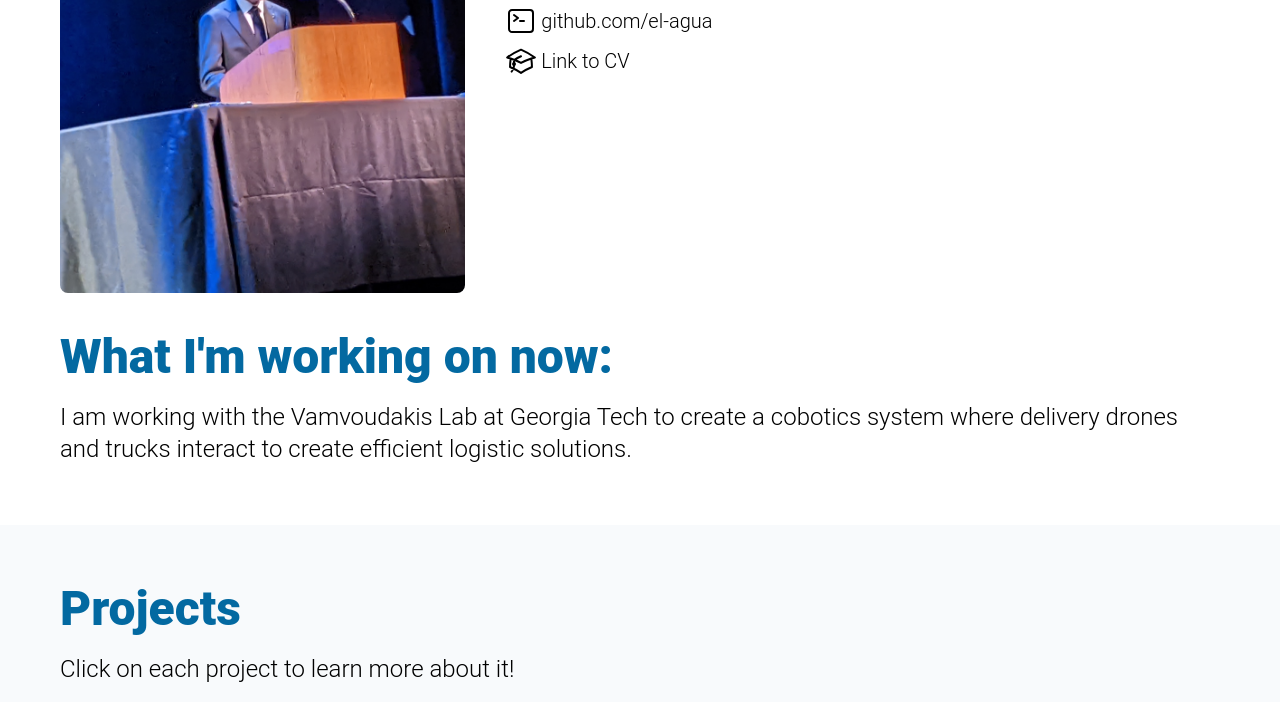
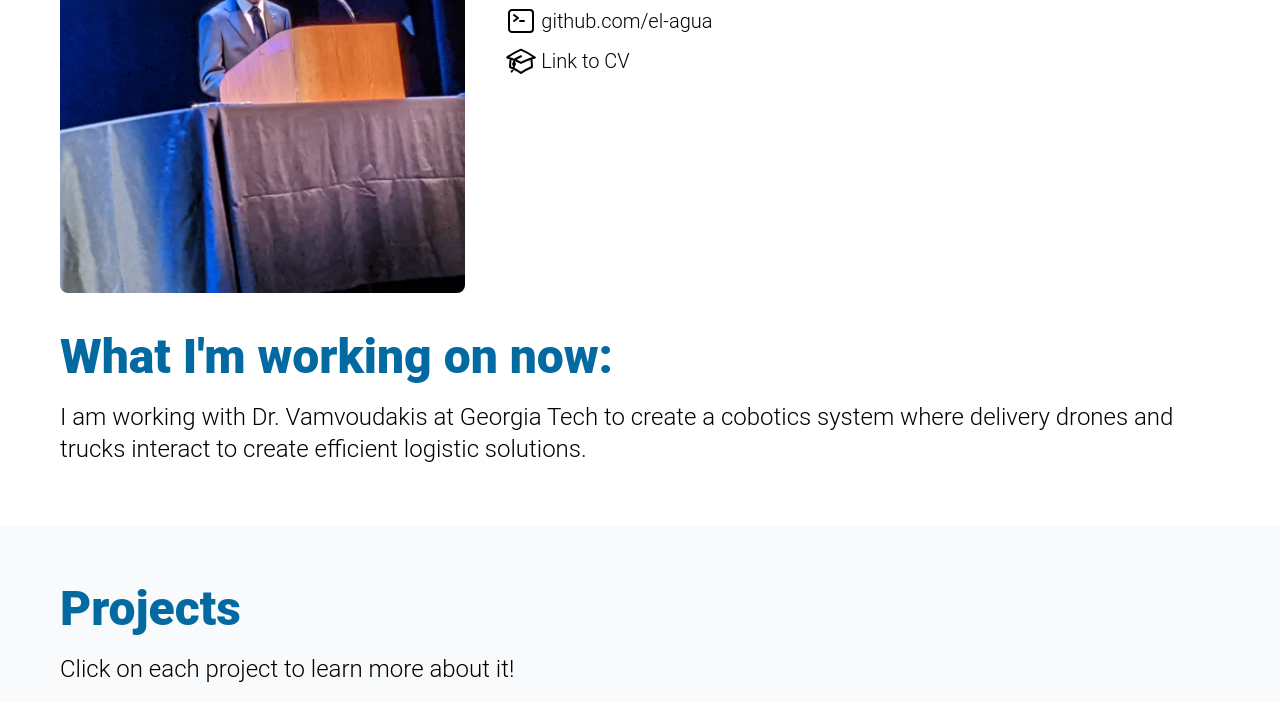
Before and after one commit to el-agua/dzaero, a Gatsby site: page / in a window 1280 px wide. Shown: the part 387-1089 px from the top of the page. Built offline with nearby package versions, Linux system fonts and the light colour scheme; Gatsby itself is replaced by a stand-in of ours.

Commit message:
fixed wording

```diff
--- a/src/pages/index.js
+++ b/src/pages/index.js
@@ -74,7 +74,7 @@ const IndexPage = () => {
       </div>
       </div>
       <h1 className="text-5xl text-sky-700 font-black m-5">What I'm working on now:</h1>
-      <div className="m-5 font-light text-2xl">I am working with the Vamvoudakis Lab at Georgia Tech to create a cobotics system where delivery drones and trucks interact to create efficient logistic solutions.</div>
+      <div className="m-5 font-light text-2xl">I am working with Dr. Vamvoudakis at Georgia Tech to create a cobotics system where delivery drones and trucks interact to create efficient logistic solutions.</div>
       </div>
 
       <div className="bg-slate-50 p-10">
```
